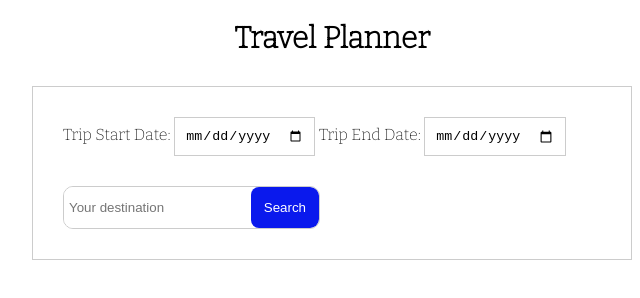
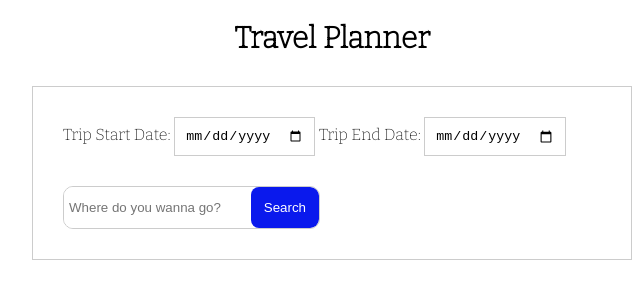
Before and after one commit to shakerbillo/travel-app, a website built with webpack: page src/client/views/index.html in a window 1280 px wide. Shown: the full height of the page, 308-948 px from the left. Built offline with nearby package versions, Linux system fonts and the light colour scheme.

```diff
--- a/src/client/views/index.html
+++ b/src/client/views/index.html
@@ -33,7 +33,7 @@
             <div id="location">
                 <!-- <label for="city">Location</label> -->
                 <!-- <img src="/src/client/asset/search.svg" class="icon" alt="search icon"> -->
-                <input type="text" id="tripCity" placeholder="Your destination ">
+                <input type="text" id="tripCity" placeholder="Where do you wanna go? ">
                 <button id="button" type="submit">Search</button>
             </div>
 
```
